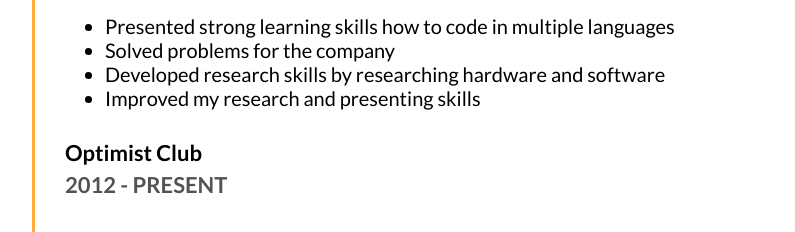
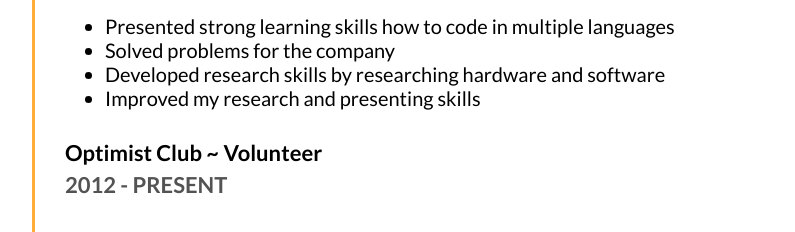
Before and after one commit to markus-16/markus-16.github.io, a plain HTML site: page index.html in a window 1280 px wide. Shown: the part 1340-1572 px from the top of the page, without its empty margins (168-963 px from the left). Drawn offline with Linux system fonts and the light colour scheme.

Commit message:
Update index.html
added volunteer

```diff
--- a/index.html
+++ b/index.html
@@ -50,7 +50,7 @@
                     <li>Developed research skills by researching hardware and software</li>
                     <li>Improved my research and presenting skills</li>
                 </ul>
-                <h4 class="xp-name">Optimist Club</h4>
+                <h4 class="xp-name">Optimist Club ~ Volunteer</h4>
                 <h5 class="xp-date">2012 - PRESENT</h5>
                 <ul class="xp-info">
                     <li>Helped out at almost every special event at the community event since 2012</li>
```
